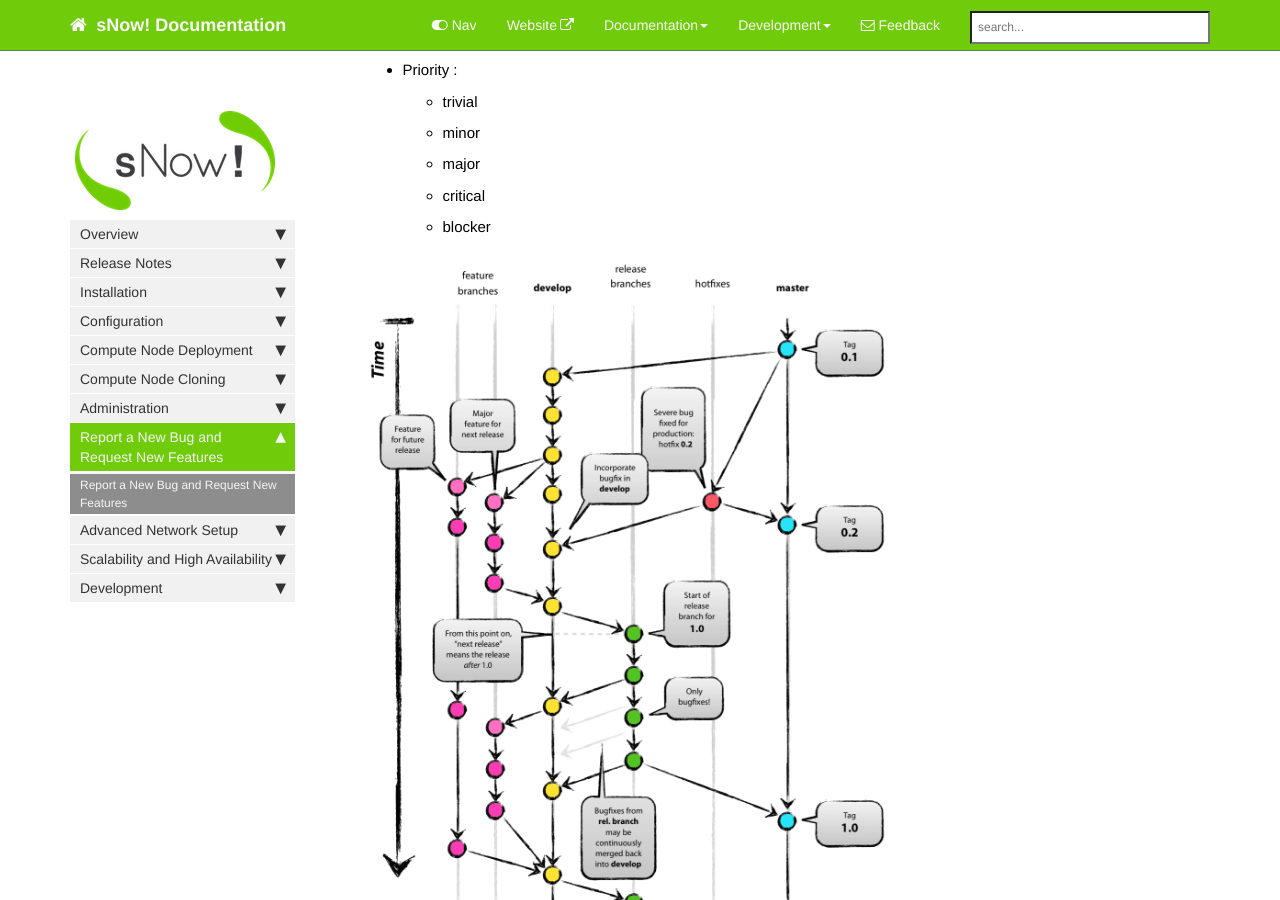
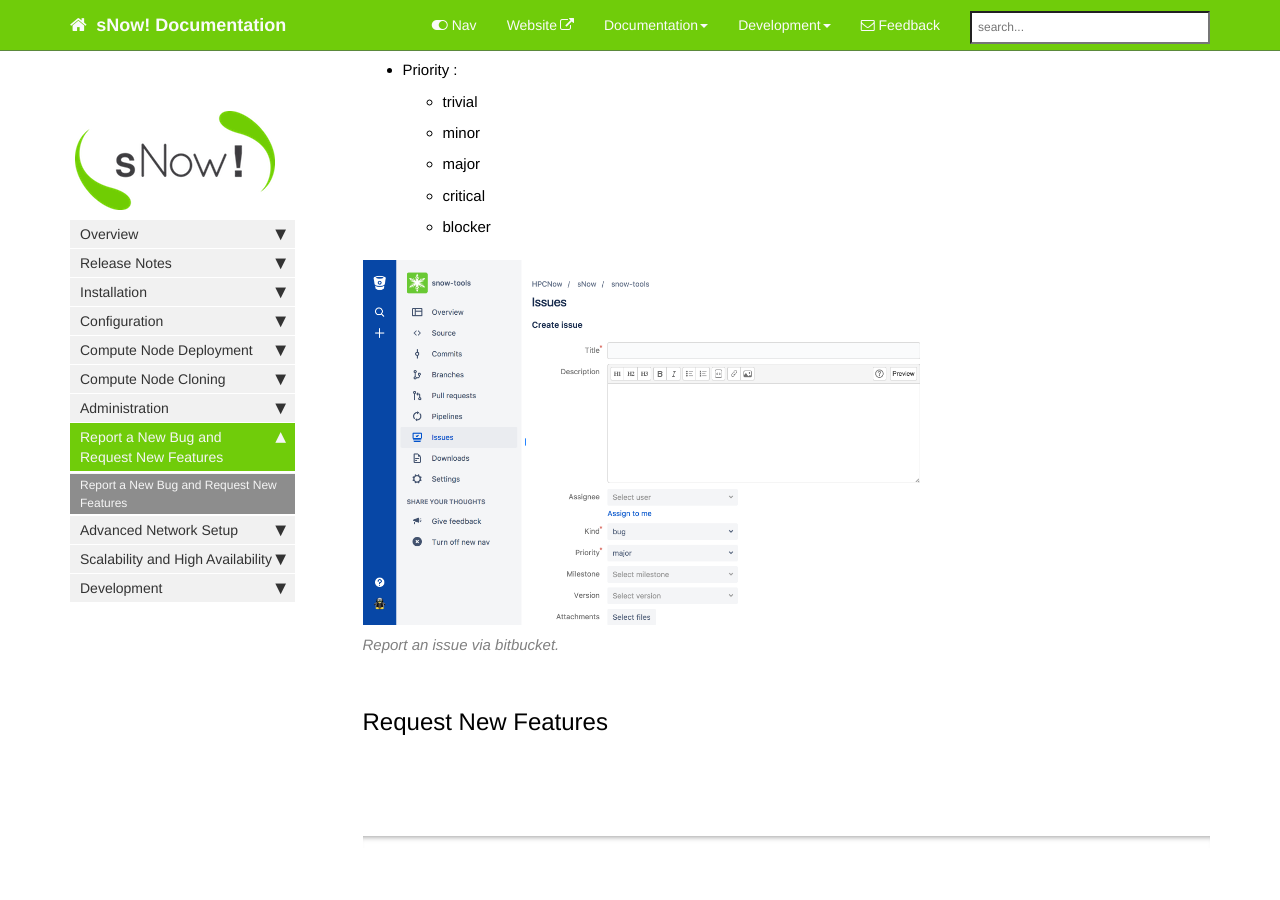
Before and after one commit to FlocksCM/snow-documentation, a Jekyll site: the page built from pages/mydoc/mydoc_bug_report_feature_request.md, in a window 1280 px wide and 900 px high, scrolled down 603 px. Built offline with Jekyll 4.4.1, drawn with Linux system fonts in a browser that asks for light colours; nearby versions of some CDN libraries; comment, search, counter and statistics services are not loaded.

Commit message:
fix image name

```diff
--- a/pages/mydoc/mydoc_bug_report_feature_request.md
+++ b/pages/mydoc/mydoc_bug_report_feature_request.md
@@ -22,6 +22,6 @@ Visit the official [bitbucket project](https://bitbucket.org/hpcnow/snow-tools/i
   * critical
   * blocker
 
-{% include image.html file="gitflow.png" url="./images/bitbucket_create_issue.png" alt="Bitbucket Issue creation" caption="Report an issue via bitbucket." %}
+{% include image.html file="bitbucket_create_issue.png" url="./images/bitbucket_create_issue.png" alt="Bitbucket Issue creation" caption="Report an issue via bitbucket." %}
 
 ## Request New Features
```
